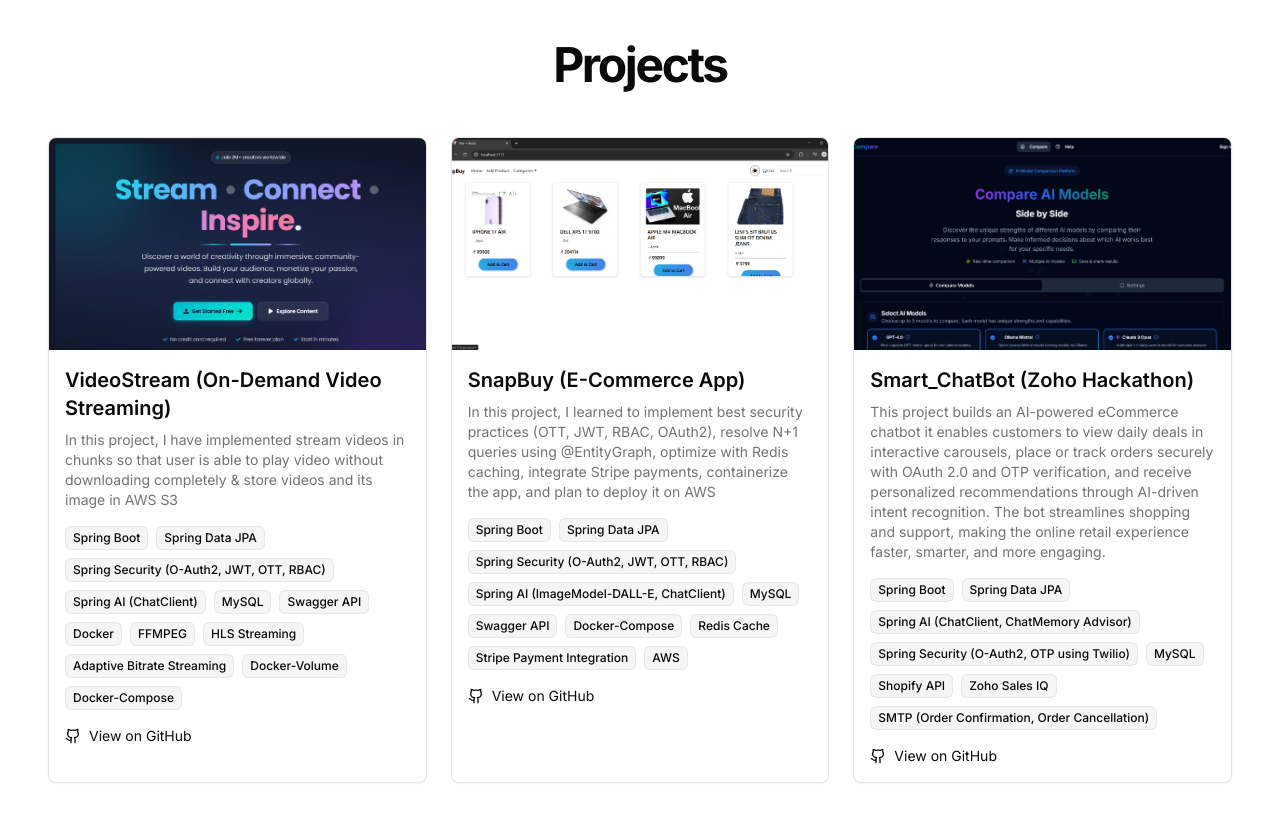
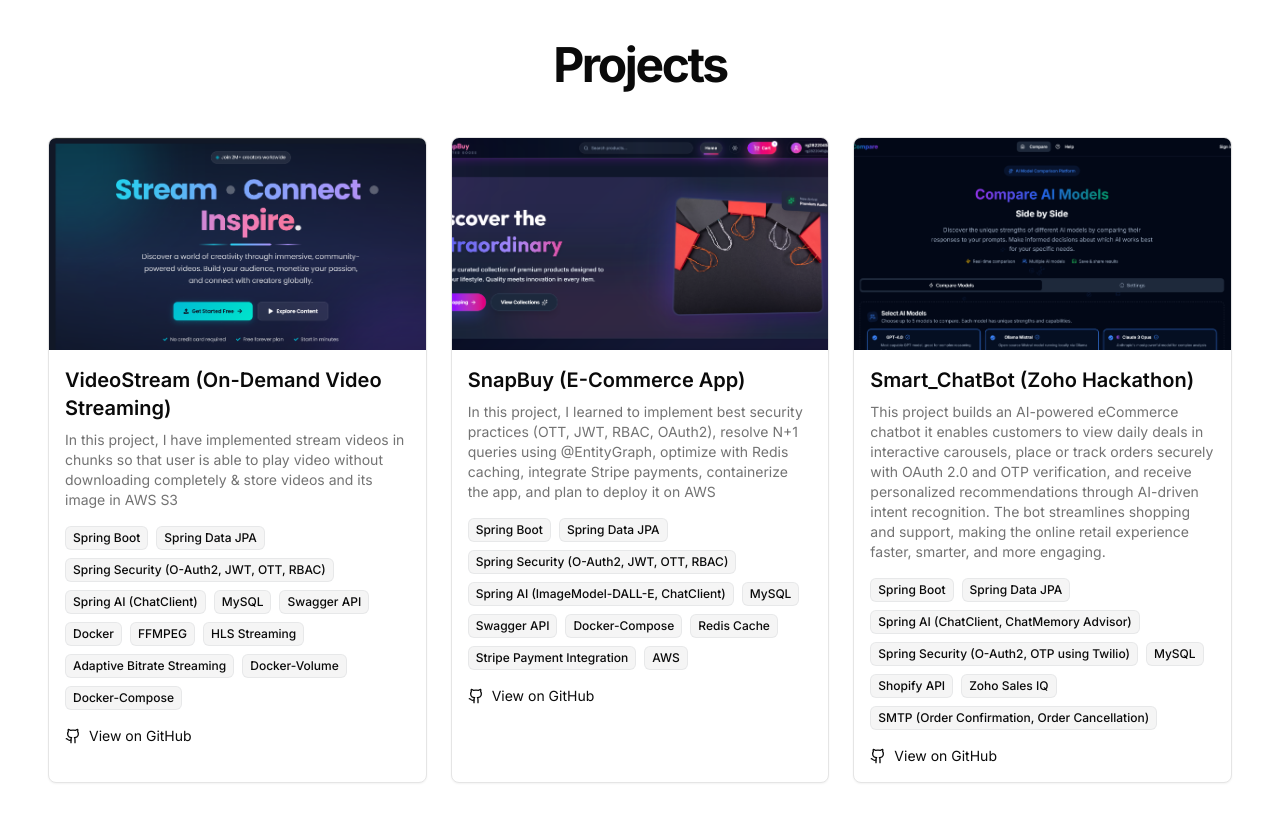
Before and after one commit to CODEWITHRISHU2005/Rishabh_Portfolio, a Next.js app: page / in a window 1280 px wide. Shown: the part 920-1742 px from the top of the page. Built offline with nearby package versions, Linux system fonts and the light colour scheme.

Commit message:
modify @29-11-25

```diff
--- a/app/page.tsx
+++ b/app/page.tsx
@@ -108,7 +108,7 @@ play video without downloading completely & store videos and its image in AWS S3
                 description="In this project, I learned to implement best security practices (OTT, JWT, RBAC,
 OAuth2), resolve N+1 queries using @EntityGraph, optimize with Redis caching, integrate
 Stripe payments, containerize the app, and plan to deploy it on AWS"
-                image="/images/Screenshot 2025-04-09 215254.png"
+                image="/images/Screenshot 2025-11-29 144756.png"
                 link="https://github.com/CODEWITHRISHU2005/SnapBuy"
                 tags={["Spring Boot", "Spring Data JPA", "Spring Security (O-Auth2, JWT, OTT, RBAC)", "Spring AI (ImageModel-DALL-E, ChatClient)", "MySQL", "Swagger API", "Docker-Compose", "Redis Cache", "Stripe Payment Integration", "AWS"]}
               />
```
Also changed, not shown: public/images/Screenshot 2025-04-09 215254.png (deleted), public/images/Screenshot 2025-11-29 144756.png (added).
